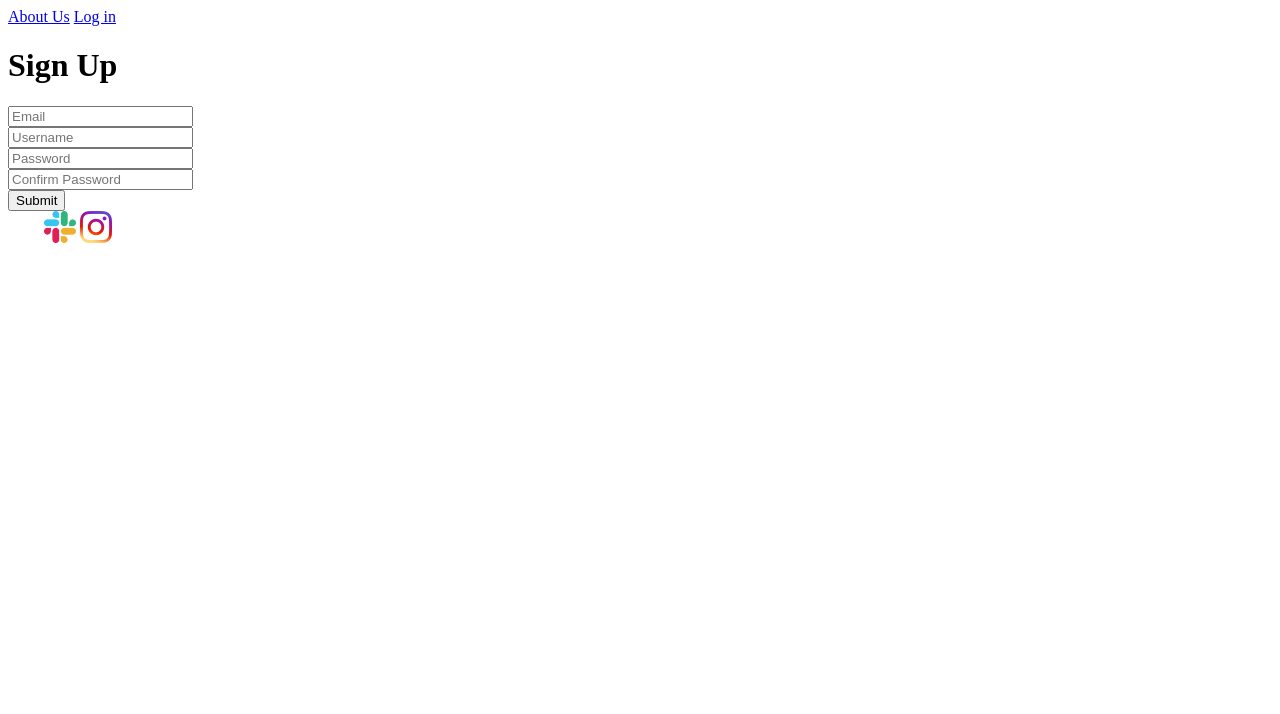
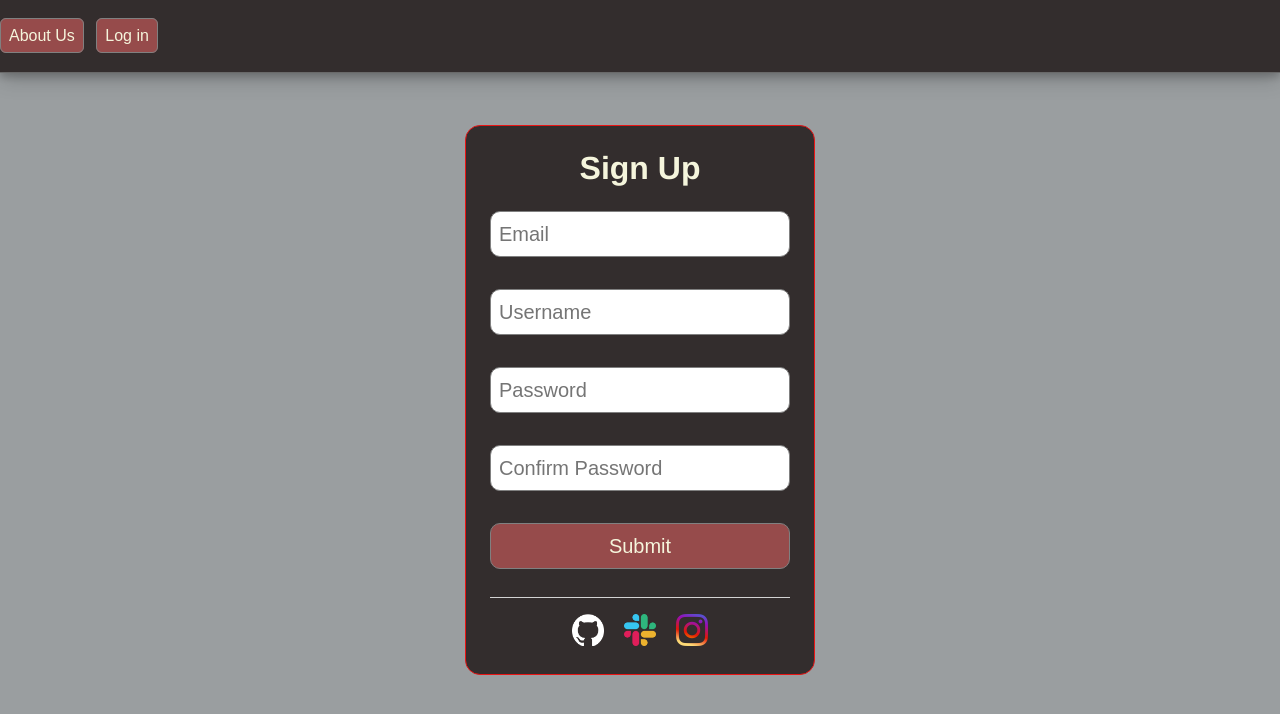
Before and after one commit to miphbol/RegisterPage, a plain HTML site: page index.html in a window 1280 px wide. Drawn offline with Linux system fonts and the light colour scheme.

Commit message:
Initial Commit

```diff
--- a/index.html
+++ b/index.html
@@ -4,6 +4,8 @@
     <meta charset="UTF-8">
     <meta http-equiv="X-UA-Compatible" content="IE=edge">
     <meta name="viewport" content="width=device-width, initial-scale=1.0">
+    <link rel="stylesheet" href="./main.css" />
+<title>Register Page</title>
     <title>Register Page</title>
 </head>
 <body>
@@ -11,7 +13,7 @@
         <a href="#">About Us</a>
         <a href="#">Log in</a>
     </header>
-    <div>
+    <div class="container">
         <h1>Sign Up</h1>
     <form>
     <div>
--- /dev/null
+++ b/main.css
@@ -0,0 +1,88 @@
+body {
+    background-color: #9a9ea0;
+    margin: 0;
+    font-family: sans-serif;
+    display: flex;
+    height: 100vh;
+
+}
+
+header {
+    background-color: rgb(51, 45, 45);
+    text-align: left;
+    padding: 1.50rem 0;
+    border-bottom: solid 1px dimgrey;
+    box-shadow:
+    0 4px 8px 0 rgba(0, 0, 0, 0.2),
+    0 6px 20px 0 rgba(0, 0, 0, 0.19);
+    position: fixed;
+    top: 0;
+    left: 0;
+    width: 100vw;
+}
+
+header a {
+    color: beige;
+    background-color: #964b4b;
+    border: solid 1px gray;
+    border-radius: 6px;
+    padding: .50rem .50rem;
+    margin-right: .5rem;
+    line-height: 1.5rem;
+    text-decoration: none;
+}
+
+header a:hover, form button:hover {
+    background-color: brown;
+    cursor: pointer;
+}
+
+.container {
+    margin: auto;
+    padding: 1.5rem;
+    background-color: rgb(51, 45, 45);
+    border: solid 1px rgb(233, 21, 21);
+    border-radius: 15px;
+    box-shadow:
+        0 16px 32px 0 rgba(0, 0, 0, 0.2)
+        0 24px 60px 0 rgba(0, 0, 0, 0.19)
+}
+
+.container > h1 {
+    margin: 0 0 .5rem;
+    text-align: center;
+    font-family:'Franklin Gothic Medium', 'Arial Narrow', Arial, sans-serif;
+    color: beige;
+}
+
+form input, form button {
+    width: 100%;
+    min-width: 300px;
+    box-sizing: border-box;
+    margin: 1rem 0;
+    padding: .50rem;
+    line-height: 1.75rem;
+    font-size: 1.25em;
+    border: solid 1px gray;
+    border-radius: 10px
+}
+
+form button {
+    color: beige;
+    background-color: #964b4b;
+}
+
+footer {
+    margin-top: .75rem;
+    border-top: solid 1px lightgray;
+    padding-top: 1rem;
+    text-align: center;
+}
+
+footer img {
+    margin: 0 .5rem;
+}
+
+footer img:hover {
+    cursor: pointer;
+}
```
Lines whose indentation alone changed are shown as unchanged.
